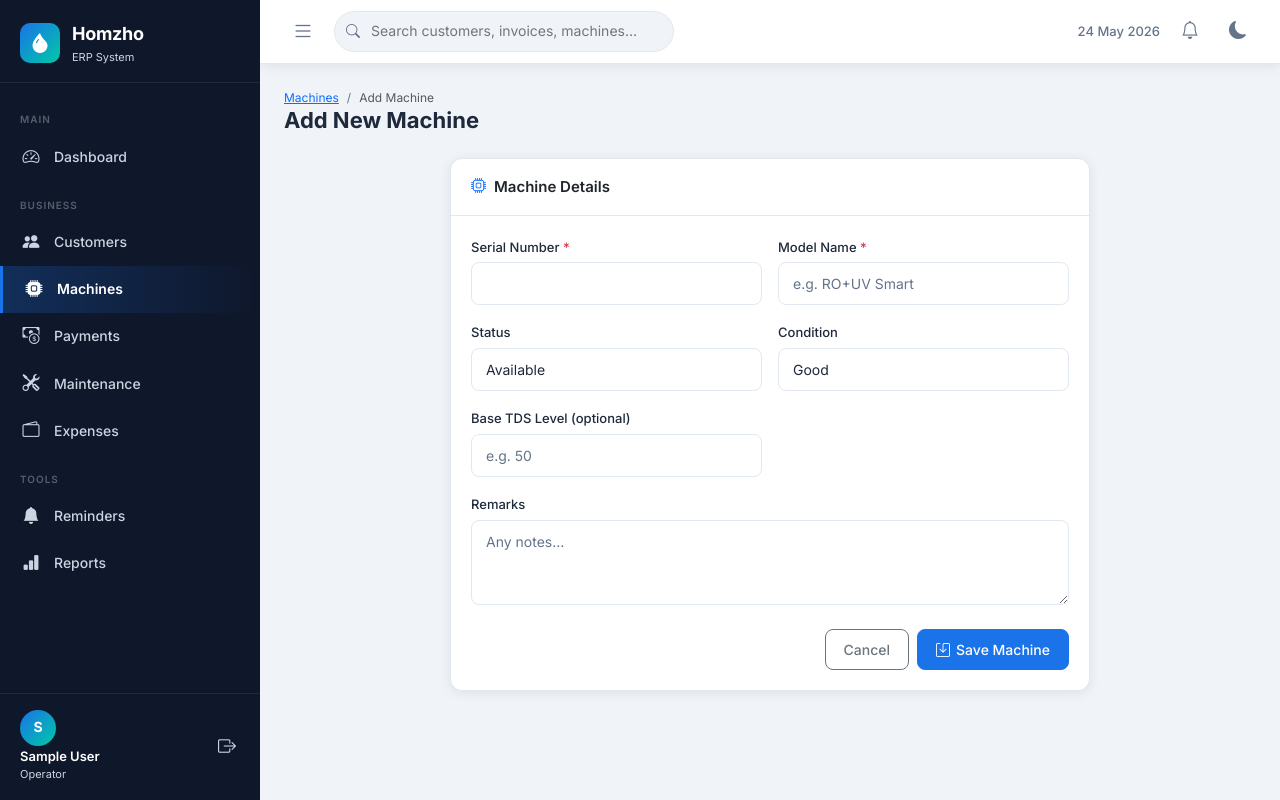
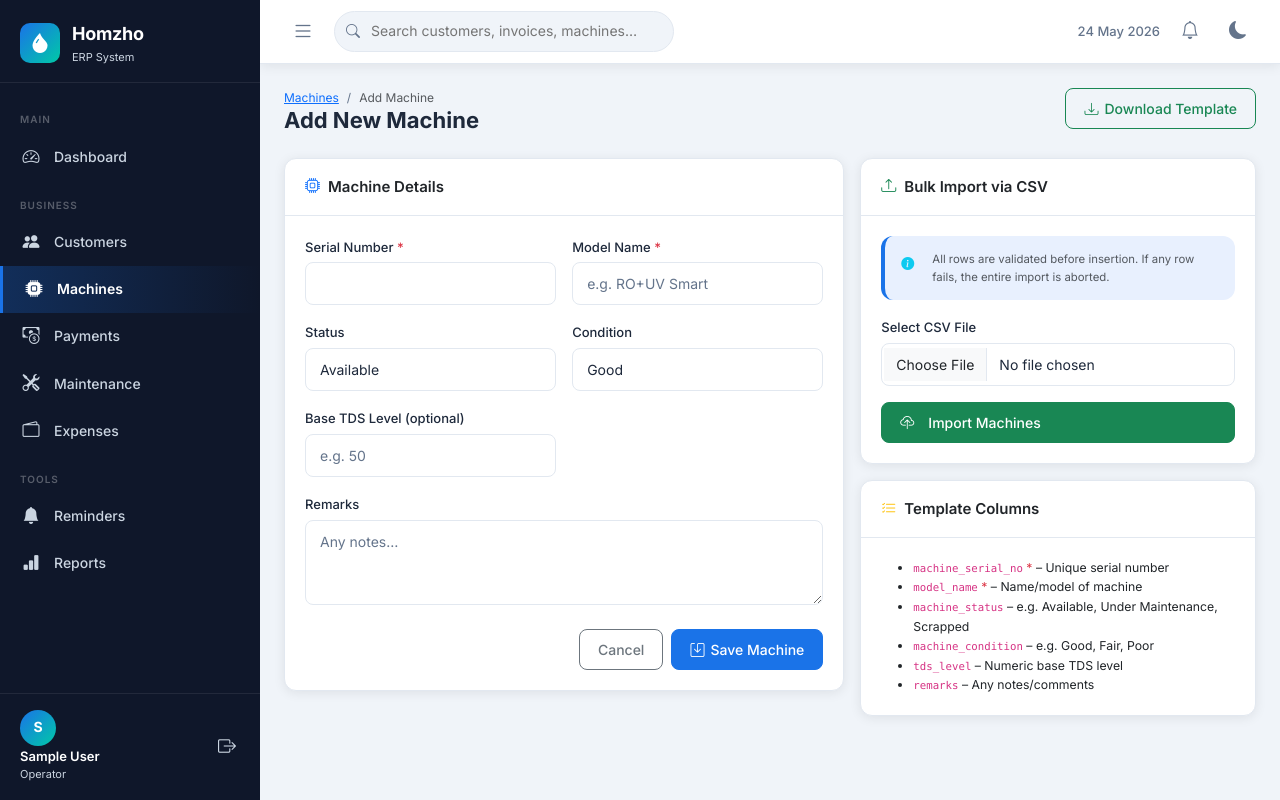
Before and after one commit to shubhpatha/homzho_ERP, a Flask app: page /machines/add in a window 1280 px wide. Run offline with Flask 3, Linux system fonts and the light colour scheme; the visitor is signed in with stand-in values (Sample User, id 1); some libraries are stand-ins or nearby versions.

Commit message:
Local changes before pull

```diff
--- a/routes/machine_routes.py
+++ b/routes/machine_routes.py
@@ -232,3 +232,49 @@ def export_csv():
     csv = pd.DataFrame(rows).to_csv(index=False).encode('utf-8-sig')
     return Response(csv, mimetype='text/csv',
                     headers={'Content-Disposition': 'attachment; filename=machines.csv'})
+
+
+@machine_bp.route('/import/template')
+@login_required
+def import_template():
+    """Download blank CSV import template."""
+    if not current_user.has_permission('machines'):
+        flash('Access denied.', 'danger')
+        return redirect(url_for('dashboard.index'))
+
+    from services.export_service import get_machine_import_template
+    return Response(
+        get_machine_import_template(),
+        mimetype='text/csv',
+        headers={'Content-Disposition': 'attachment; filename=machine_import_template.csv'},
+    )
+
+
+@machine_bp.route('/import', methods=['POST'])
+@login_required
+def import_csv():
+    """Import machines from CSV with validation."""
+    if not current_user.has_permission('machines'):
+        flash('Access denied.', 'danger')
+        return redirect(url_for('machines.index'))
+
+    file = request.files.get('csv_file')
+    if not file or not file.filename.endswith('.csv'):
+        flash('Please upload a valid CSV file.', 'danger')
+        return redirect(url_for('machines.add'))
+
+    from services.export_service import import_machines_csv
+    result = import_machines_csv(file.stream)
+    if result['success']:
+        log_activity(current_user.username, 'Import', 'Machine',
+                     remarks=f'Imported {result["count"]} machines', ip_address=request.remote_addr)
+        flash(f'Successfully imported {result["count"]} machines!', 'success')
+        return redirect(url_for('machines.index'))
+    else:
+        return render_template(
+            'machines/add.html',
+            statuses=MACHINE_STATUSES,
+            conditions=MACHINE_CONDITIONS,
+            active_page='machines',
+            errors=result['errors']
+        )
--- a/templates/machines/add.html
+++ b/templates/machines/add.html
@@ -10,10 +10,14 @@
     </ol></nav>
     <h1 class="page-title">Add New Machine</h1>
   </div>
+  <a href="{{ url_for('machines.import_template') }}" class="btn btn-outline-success">
+    <i class="bi bi-download"></i> Download Template
+  </a>
 </div>
 
-<div class="row justify-content-center">
-  <div class="col-12 col-lg-8">
+<div class="row g-3">
+  <!-- Left Column: Single Machine Form -->
+  <div class="col-12 col-lg-7">
     <div class="card">
       <div class="card-header"><i class="bi bi-cpu text-primary"></i> Machine Details</div>
       <div class="card-body">
@@ -62,5 +66,55 @@
       </div>
     </div>
   </div>
+
+  <!-- Right Column: Bulk Import -->
+  <div class="col-12 col-lg-5">
+    <div class="card mb-3">
+      <div class="card-header"><i class="bi bi-upload text-success"></i> Bulk Import via CSV</div>
+      <div class="card-body">
+        <div class="info-box info-box-info mb-3 d-flex align-items-start">
+          <i class="bi bi-info-circle-fill text-info me-2 mt-1"></i>
+          <div class="small text-muted">All rows are validated before insertion. If any row fails, the entire import is aborted.</div>
+        </div>
+        <form method="POST" enctype="multipart/form-data" action="{{ url_for('machines.import_csv') }}">
+          <input type="hidden" name="csrf_token" value="{{ csrf_token() }}" />
+          <div class="mb-3">
+            <label class="form-label">Select CSV File</label>
+            <input type="file" name="csv_file" class="form-control" accept=".csv" required />
+          </div>
+          <button type="submit" class="btn btn-success w-100">
+            <i class="bi bi-cloud-upload me-2"></i> Import Machines
+          </button>
+        </form>
+      </div>
+    </div>
+
+    <div class="card">
+      <div class="card-header"><i class="bi bi-list-check text-warning"></i> Template Columns</div>
+      <div class="card-body">
+        <ul class="mb-0 small">
+          <li><code>machine_serial_no</code> <span class="text-danger">*</span> – Unique serial number</li>
+          <li><code>model_name</code> <span class="text-danger">*</span> – Name/model of machine</li>
+          <li><code>machine_status</code> – e.g. Available, Under Maintenance, Scrapped</li>
+          <li><code>machine_condition</code> – e.g. Good, Fair, Poor</li>
+          <li><code>tds_level</code> – Numeric base TDS level</li>
+          <li><code>remarks</code> – Any notes/comments</li>
+        </ul>
+      </div>
+    </div>
+  </div>
 </div>
+
+{% if errors %}
+<div class="card mt-3 border-danger">
+  <div class="card-header bg-danger text-white"><i class="bi bi-x-circle-fill"></i> Import Failed – {{ errors | length }} Error(s)</div>
+  <div class="card-body" style="max-height:400px;overflow-y:auto">
+    <ul class="mb-0 small">
+      {% for e in errors %}
+      <li class="text-danger">{{ e }}</li>
+      {% endfor %}
+    </ul>
+  </div>
+</div>
+{% endif %}
 {% endblock %}
```
Also changed, not shown: services/export_service.py (+93 -0 lines).
